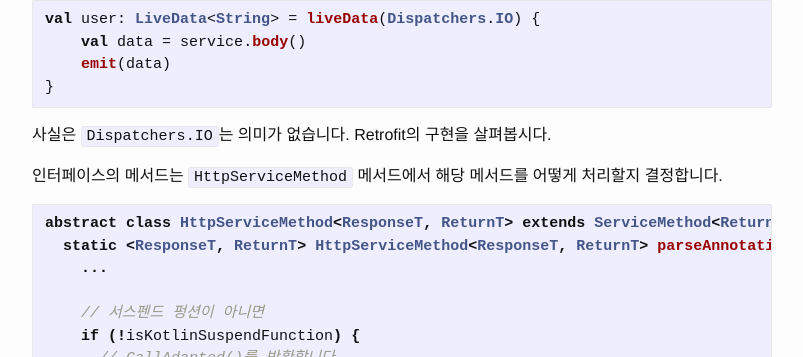
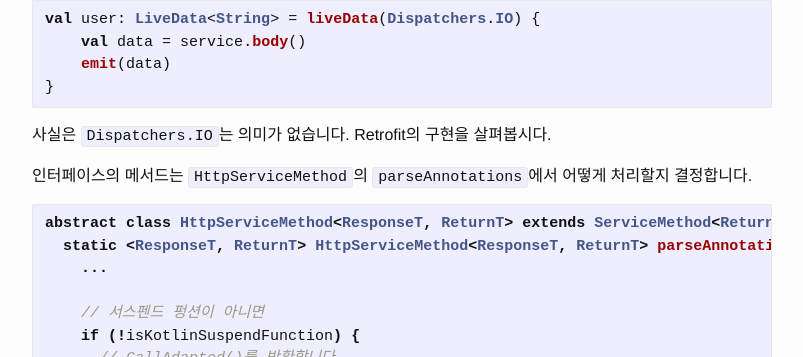
Before and after one commit to dalinaum/dalinaum.github.io, a Jekyll site: the page built from _posts/2021-01-28-retrofit-does-not-need-dispachers-io.markdown, in a window 1280 px wide and 900 px high, scrolled down 530 px. Shown: the part 93-450 px from the top of the window, without its empty margins (238-1041 px from the left). Built offline with Jekyll 4.4.1, drawn with Linux system fonts in a browser that asks for light colours.

Commit message:
설명을 다듬음.

````diff
--- a/_posts/2021-01-28-retrofit-does-not-need-dispachers-io.markdown
+++ b/_posts/2021-01-28-retrofit-does-not-need-dispachers-io.markdown
@@ -33,7 +33,7 @@
 
 사실은 `Dispatchers.IO`는 의미가 없습니다. Retrofit의 구현을 살펴봅시다.
 
-인터페이스의 메서드는 `HttpServiceMethod` 메서드에서 해당 메서드를 어떻게 처리할지 결정합니다.
+인터페이스의 메서드는 `HttpServiceMethod`의 `parseAnnotations`에서 어떻게 처리할지 결정합니다.
 
 ```java
 abstract class HttpServiceMethod<ResponseT, ReturnT> extends ServiceMethod<ReturnT> {
````
